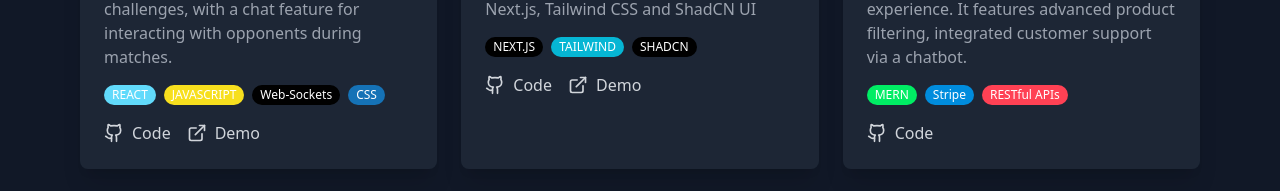
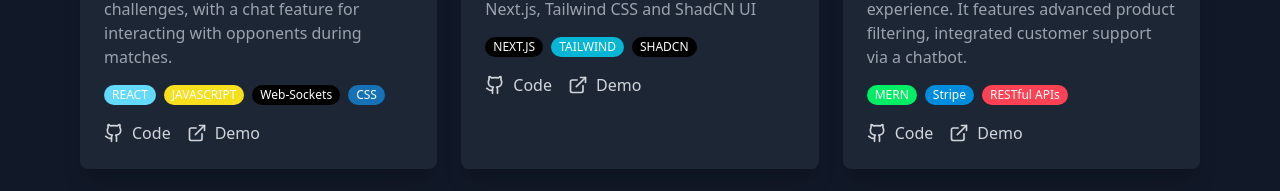
Before and after one commit to pyansu07/portfolio_v2, a React (Vite) app: page / in a window 1280 px wide. Shown: the part 2460-2651 px from the top of the page. Built offline with nearby package versions, Linux system fonts and the light colour scheme.

Commit message:
Update Projects.tsx

```diff
--- a/src/components/Projects.tsx
+++ b/src/components/Projects.tsx
@@ -51,6 +51,7 @@ const Projects = () => {
       description: 'A modern clothing store web application that offers a seamless shopping experience. It features advanced product filtering, integrated customer support via a chatbot.',
       image: i3,
       github: 'https://github.com/pyansu07/AttireAura',
+      demo: 'https://youtu.be/q4bPM9MyXxY?si=G0MhKo59xjXMzF8A',
       tags: ['MERN', 'Stripe', 'RESTful APIs']
     },
     {
@@ -58,7 +59,7 @@ const Projects = () => {
       description: 'An SIH project aimed at enhancing the images of the PSR on the Moon, by utilizing advanced image processing techniques',
       image: i4,
       github: 'https://github.com/pyansu07/Nirvana',
-      demo: 'https://youtu.be/ef7uSElfpqg?si=IQj01LfCzdmq0LpH',
+      demo: 'https://youtu.be/hPVVYts2RAc?si=AwC-T2P_qQL9beHM',
       tags: ['REACT', 'FLASK', 'PYTHON']
     },
     {
```
